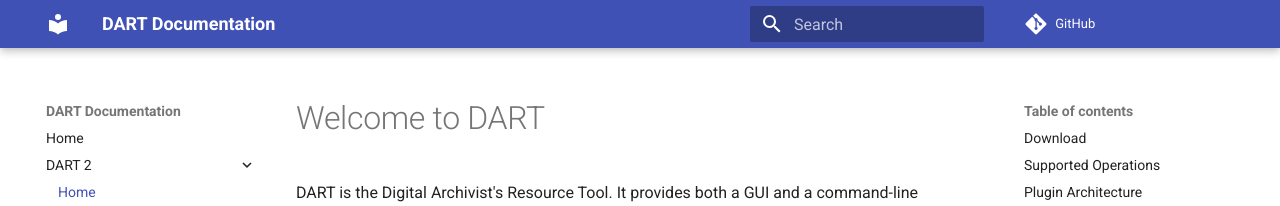
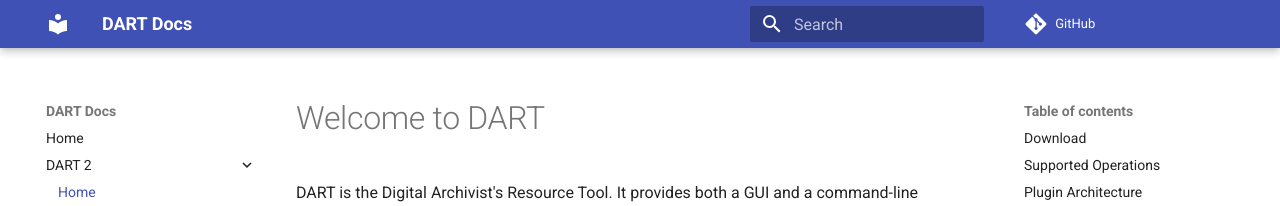
Before and after one commit to APTrust/dart-docs, an MkDocs documentation site: the page built from docs/dart2/index.md, in a window 1280 px wide. Shown: the top 206 px of the page. Built offline with MkDocs 1.6.1 and Material for MkDocs 9.7.7, drawn with Linux system fonts in a browser that asks for light colours; comment, search, counter and statistics services are not loaded.

Commit message:
update site name

```diff
--- a/mkdocs.yml
+++ b/mkdocs.yml
@@ -5,7 +5,7 @@
 # Or just see the README
 #
 # ----------------------------------------------------------------------
-site_name: DART Documentation
+site_name: DART Docs
 site_url: https://aptrust.github.io/dart-docs/
 theme:
   name: material
```
